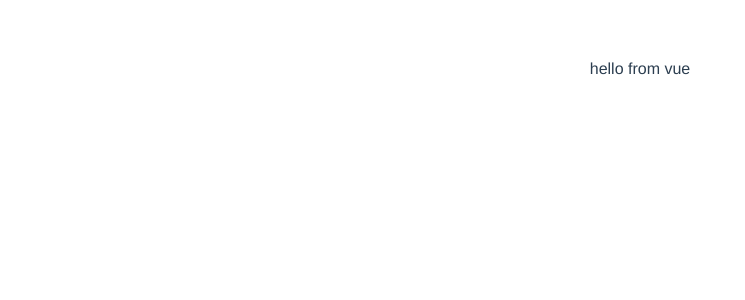
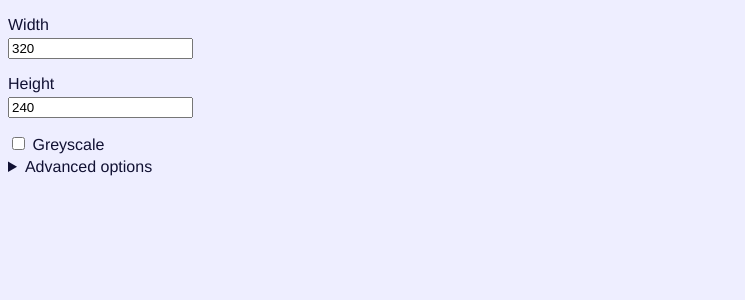
Before and after one commit to mraichelson/unsplash-extension, a Vue app: page / in a window 1280 px wide. Shown: the top 300 px of the page, without its empty margins (0-745 px from the left). Built offline with nearby package versions, Linux system fonts and the light colour scheme.

Commit message:
A start on getting fields into place and basic Vue stuff set up.

```diff
--- a/src/App.vue
+++ b/src/App.vue
@@ -1,5 +1,41 @@
 <template>
-  <div id="app">{{ txt }}</div>
+  <div id="app">
+    <form action="#">
+      <label for="width">Width</label>
+      <input
+        type="number"
+        id="width"
+        name="width"
+        v-model="width"
+        min="1"
+        required
+      />
+      <br />
+      <label for="height">Height</label>
+      <input
+        type="number"
+        id="height"
+        name="height"
+        v-model="height"
+        min="1"
+        required
+      />
+      <br />
+      <label for="greyscale">
+        <input
+          type="checkbox"
+          id="greyscale"
+          name="greyscale"
+          v-model="greyscale"
+        />
+        Greyscale
+      </label>
+      <details>
+        <summary>Advanced options</summary>
+        <div>Lorem ipsum dolor sit amet.</div>
+      </details>
+    </form>
+  </div>
 </template>
 
 <script>
@@ -7,19 +43,35 @@ export default {
   name: 'App',
   data() {
     return {
-      txt: 'hello from vue',
+      width: 320,
+      height: 240,
+      greyscale: false
     }
-  },
+  }
 }
 </script>
 
 <style lang="scss">
-#app {
+$light: #eef;
+$dark: #113;
+
+html,
+body {
+  background-color: $light;
+  color: $dark;
+  padding: 0;
   font-family: Avenir, Helvetica, Arial, sans-serif;
   -webkit-font-smoothing: antialiased;
   -moz-osx-font-smoothing: grayscale;
-  text-align: center;
-  color: #2c3e50;
-  margin-top: 60px;
+}
+// #app {}
+label {
+  display: block;
+  margin: 1rem 0 0.25rem;
+}
+details {
+  summary {
+    cursor: pointer;
+  }
 }
 </style>
```
